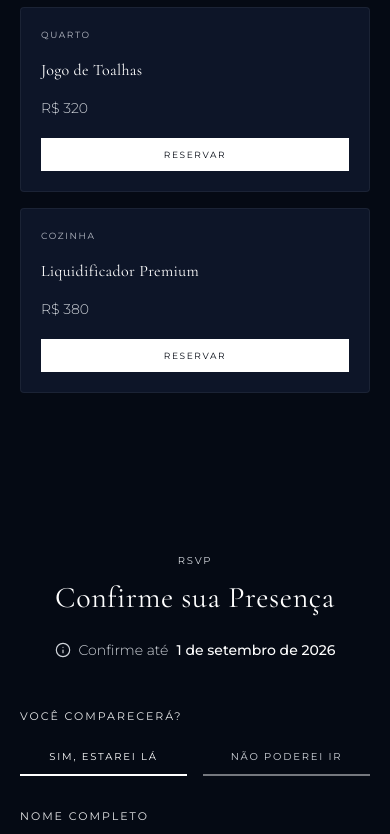
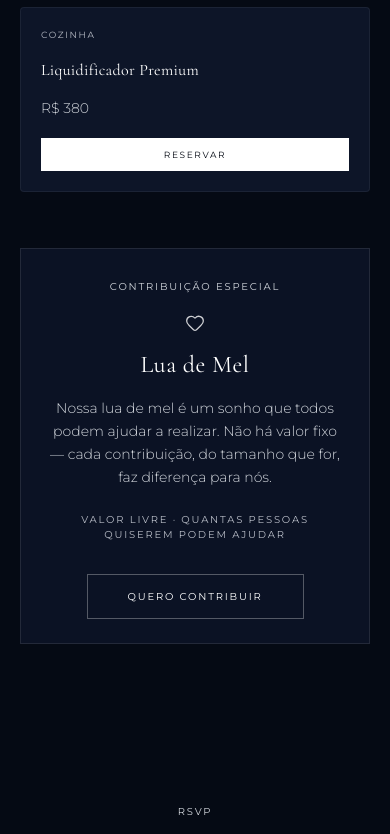
Before and after one commit to EduardoFerronato/convitecasamento, a Next.js app: page / in a window 390 px wide. Shown: the part 4188-5022 px from the top of the page. Built offline with nearby package versions, Linux system fonts and the light colour scheme; no server answers; the database is empty.

Commit message:
Separar Lua de Mel como contribuição livre

```diff
--- a/src/components/ConvidadosPanel.tsx
+++ b/src/components/ConvidadosPanel.tsx
@@ -434,6 +434,11 @@ export function ConvidadosPanel() {
                     </tbody>
                   </table>
                 </div>
+
+                <p className="mt-6 text-center text-xs text-silver-muted">
+                  {weddingConfig.gifts.honeymoon.title} é contribuição aberta (valor livre) e não
+                  entra na lista de reservas.
+                </p>
               </>
             )}
           </>
--- a/src/components/GiftList.tsx
+++ b/src/components/GiftList.tsx
@@ -2,10 +2,49 @@
 
 import { useCallback, useEffect, useState } from "react";
 import { motion } from "framer-motion";
-import { Loader2 } from "lucide-react";
+import { Heart, Loader2 } from "lucide-react";
 import { weddingConfig } from "@/config/wedding";
 import type { GiftReservation } from "@/app/api/gifts/route";
 import { SectionHeading } from "@/components/ui/WeddingUI";
+
+function HoneymoonSection() {
+  const { honeymoon } = weddingConfig.gifts;
+
+  return (
+    <motion.div
+      initial={{ opacity: 0, y: 16 }}
+      whileInView={{ opacity: 1, y: 0 }}
+      viewport={{ once: true }}
+      className="mt-14 border border-white/10 bg-night-card/80 p-6 md:mt-16 md:p-10"
+    >
+      <div className="mx-auto max-w-2xl text-center">
+        <span className="font-sans-ui text-[10px] tracking-[0.28em] text-silver">
+          {honeymoon.label}
+        </span>
+        <div className="mt-4 flex justify-center">
+          <Heart className="h-5 w-5 text-white/80" strokeWidth={1.5} />
+        </div>
+        <h3 className="font-display mt-4 text-2xl text-white md:text-3xl">
+          {honeymoon.title}
+        </h3>
+        <p className="mt-4 text-sm leading-relaxed text-silver md:text-[15px]">
+          {honeymoon.description}
+        </p>
+        <p className="font-sans-ui mt-6 text-[10px] tracking-[0.2em] text-silver-muted">
+          Valor livre · quantas pessoas quiserem podem ajudar
+        </p>
+        <a
+          href={honeymoon.link}
+          target="_blank"
+          rel="noopener noreferrer"
+          className="font-sans-ui mt-8 inline-flex items-center justify-center border border-white/30 bg-transparent px-10 py-3.5 text-[10px] tracking-[0.22em] text-white transition-all hover:border-white hover:bg-white/5"
+        >
+          {honeymoon.buttonLabel}
+        </a>
+      </div>
+    </motion.div>
+  );
+}
 
 export function GiftList() {
   const { gifts } = weddingConfig;
@@ -120,6 +159,8 @@ export function GiftList() {
             );
           })}
         </div>
+
+        <HoneymoonSection />
       </div>
     </section>
   );
--- a/src/config/wedding.ts
+++ b/src/config/wedding.ts
@@ -91,12 +91,6 @@ export const weddingConfig = {
         link: "https://example.com/presente-5",
       },
       {
-        name: "Lua de Mel",
-        category: "Experiência",
-        price: "Valor livre",
-        link: "https://example.com/presente-6",
-      },
-      {
         name: "Jogo de Toalhas",
         category: "Quarto",
         price: "R$ 320",
@@ -109,6 +103,14 @@ export const weddingConfig = {
         link: "https://example.com/presente-8",
       },
     ],
+    honeymoon: {
+      title: "Lua de Mel",
+      label: "Contribuição especial",
+      description:
+        "Nossa lua de mel é um sonho que todos podem ajudar a realizar. Não há valor fixo — cada contribuição, do tamanho que for, faz diferença para nós.",
+      link: "https://example.com/presente-6",
+      buttonLabel: "Quero contribuir",
+    },
   },
 
   rsvp: {
```
